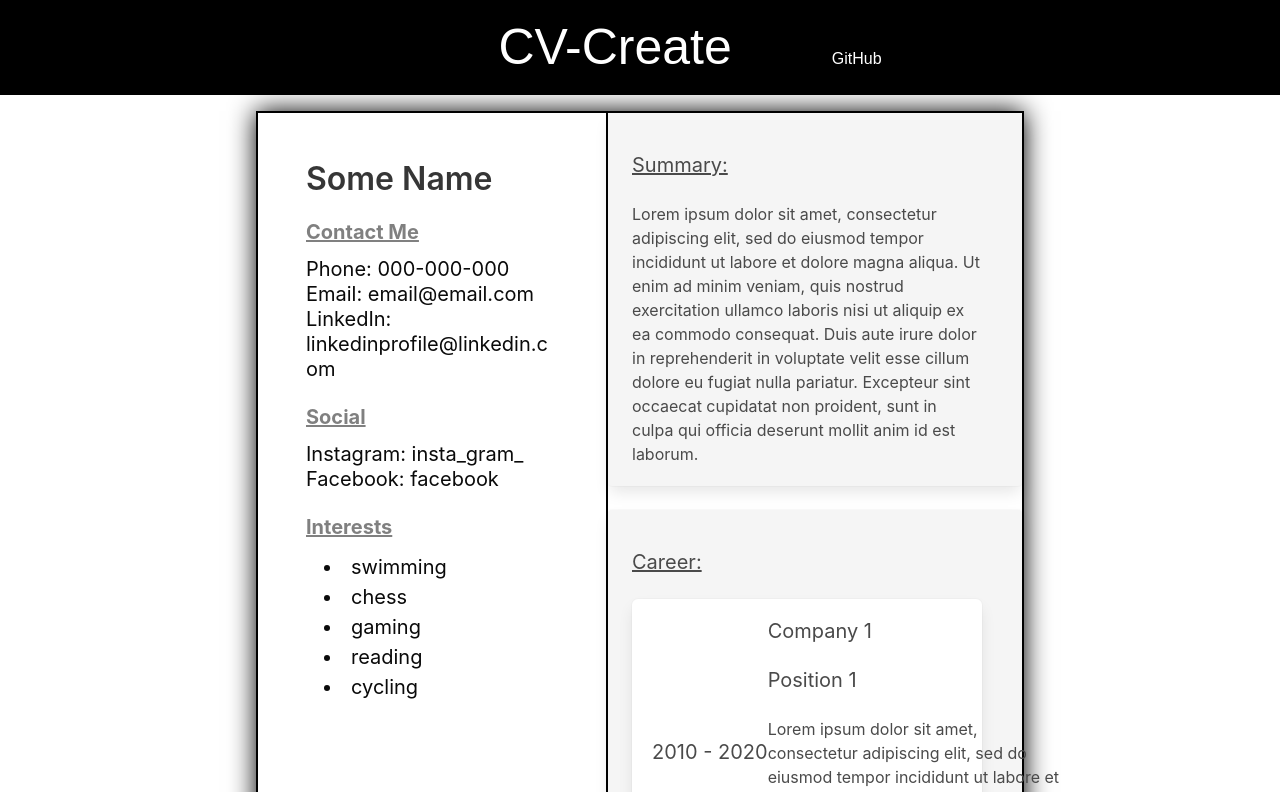
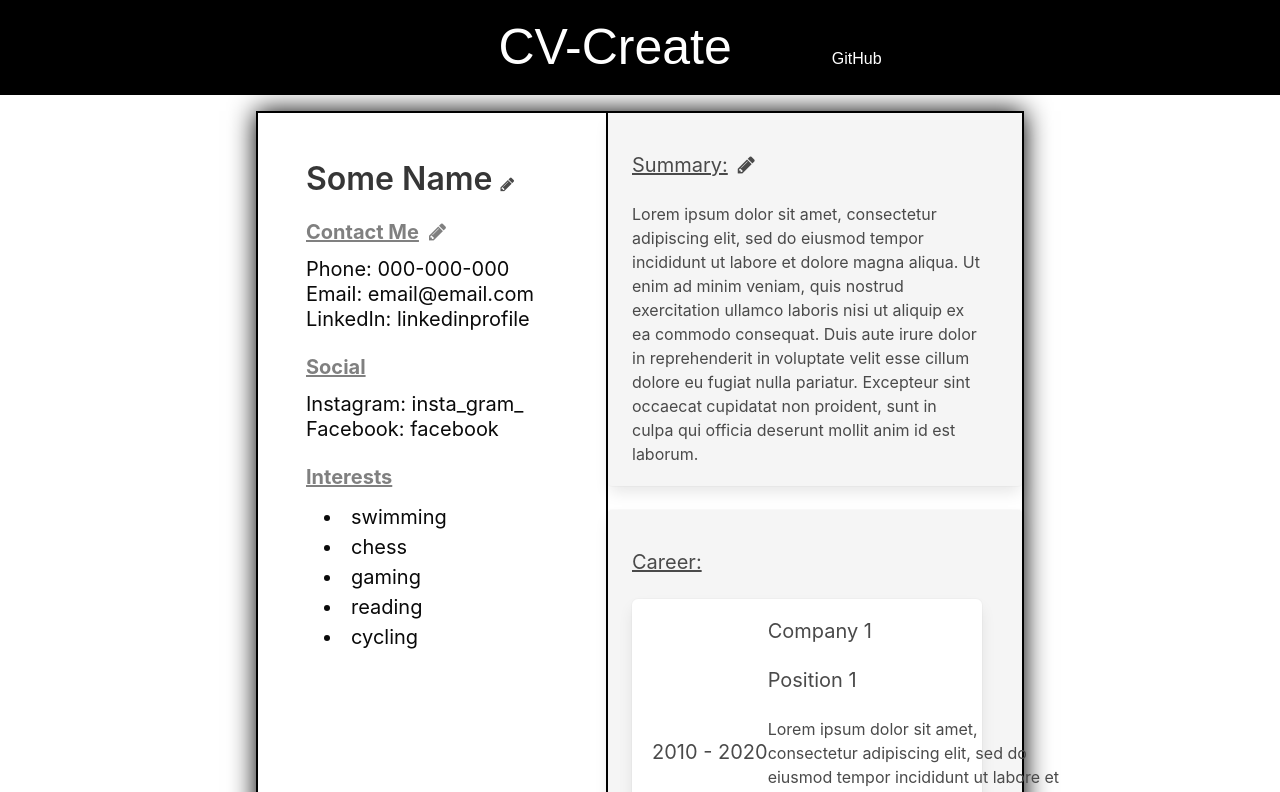
Before and after one commit to Kn0wn-Un/cv-application, a React (Create React App) app: page / in a window 1280 px wide. Shown: the top 792 px of the page. Built offline with nearby package versions, Linux system fonts and the light colour scheme.

Commit message:
simple edits added

```diff
--- a/src/components/Contact.js
+++ b/src/components/Contact.js
@@ -7,16 +7,21 @@
     }
 
     render() {
-        let { Phone, email, LinkedIn } = this.props.data;
+        let { phone, email, linkedIn } = this.props.data;
         return (
             <div className="container has-text-black">
                 <div className="is-size-5 has-text-weight-bold per-heading">
                     Contact Me
+                    <i
+                        className="fa fa-pencil per-edit"
+                        aria-hidden="true"
+                        onClick={this.props.done}
+                    ></i>
                 </div>
-                {Phone === '' || (
+                {phone === '' || (
                     <div className="container">
                         <span className="subtitle has-text-black">Phone: </span>
-                        <span className="subtitle has-text-black">{Phone}</span>
+                        <span className="subtitle has-text-black">{phone}</span>
                     </div>
                 )}
                 {email === '' || (
@@ -25,13 +30,13 @@
                         <span className="subtitle has-text-black">{email}</span>
                     </div>
                 )}
-                {LinkedIn === '' || (
+                {linkedIn === '' || (
                     <div className="container has-text-black">
                         <span className="subtitle has-text-black">
                             LinkedIn:{' '}
                         </span>
                         <span className="subtitle has-text-black">
-                            {LinkedIn}
+                            {linkedIn}
                         </span>
                     </div>
                 )}
--- /dev/null
+++ b/src/components/ContactInput.js
@@ -0,0 +1,63 @@
+import React, { Component } from 'react';
+import data from '../data';
+
+class ContactInput extends Component {
+    constructor(props) {
+        super(props);
+        this.state = { ...data.contact };
+        this.handleChange = this.handleChange.bind(this);
+        this.changeContact = this.changeContact.bind(this);
+    }
+    changeContact(e) {
+        data.contact.phone = this.state.phone.trim();
+        data.contact.email = this.state.email.trim();
+        data.contact.linkedIn = this.state.linkedIn.trim();
+        this.props.done();
+        e.preventDefault();
+    }
+    handleChange(e) {
+        this.setState({ [e.target.id]: e.target.value });
+    }
+    render() {
+        return (
+            <form onSubmit={this.changeContact}>
+                <div className="is-size-5 has-text-weight-bold per-heading">
+                    Contact Me
+                </div>
+                <label>Phone:</label>
+                <br />
+                <input
+                    type="text"
+                    placeholder="Phone"
+                    id="phone"
+                    value={this.state.phone}
+                    onChange={this.handleChange}
+                ></input>
+                <br />
+                <label>email:</label>
+                <br />
+                <input
+                    type="text"
+                    placeholder="email"
+                    id="email"
+                    value={this.state.email}
+                    onChange={this.handleChange}
+                ></input>
+                <br />
+                <label>Linkedin profile:</label>
+                <br />
+                <input
+                    type="text"
+                    placeholder="Linkedin"
+                    id="linkedIn"
+                    value={this.state.linkedIn}
+                    onChange={this.handleChange}
+                ></input>
+                <br />
+                <button>Submit</button>
+            </form>
+        );
+    }
+}
+
+export default ContactInput;
--- a/src/components/Info.js
+++ b/src/components/Info.js
@@ -1,18 +1,44 @@
-import React from 'react';
+import React, { Component } from 'react';
 import Summary from './Summary';
 import Career from './Career';
 import Education from './Education';
 import Skills from './Skills';
+import SummaryInput from './SummaryInput';
 import data from '../data';
 
-function Info() {
+class Info extends Component {
+    constructor(props) {
+        super(props);
+        this.state = {
+            sumEdit: false,
+        };
+        this.editSum = this.editSum.bind(this);
+    }
+    editSum() {
+        this.setState({ sumEdit: !this.state.sumEdit });
+    }
+    render() {
         return (
             <div className="tile is-ancestor is-vertical">
                 <div className="tile is-parent">
                     <article className="tile is-child notification box">
-                    <div className="subtitle per-heading">Summary:</div>
+                        <div className="subtitle per-heading">
+                            Summary:
+                            <i
+                                className="fa fa-pencil per-edit"
+                                aria-hidden="true"
+                                onClick={this.editSum}
+                            ></i>
+                        </div>
                         <div className="content">
-                        <Summary summary={data.summary} />
+                            {this.state.sumEdit ? (
+                                <SummaryInput done={this.editSum} />
+                            ) : (
+                                <Summary
+                                    summary={data.summary}
+                                    done={this.editSum}
+                                />
+                            )}
                         </div>
                     </article>
                 </div>
@@ -43,5 +69,6 @@
             </div>
         );
     }
+}
 
 export default Info;
--- a/src/components/Name.js
+++ b/src/components/Name.js
@@ -3,21 +3,56 @@
 import Contact from './Contact';
 import Social from './Social';
 import Interests from './Interests';
+import NameInput from './NameInput';
+import ContactInput from './ContactInput';
 
 class Name extends React.Component {
     constructor(props) {
         super(props);
-        this.state = {};
+        this.state = {
+            nameEdit: false,
+            contactEdit: false,
+            socialEdit: false,
+        };
+        this.editName = this.editName.bind(this);
+        this.editContact = this.editContact.bind(this);
+    }
+    editName() {
+        this.setState({ nameEdit: !this.state.nameEdit });
+    }
+    editContact() {
+        this.setState({ contactEdit: !this.state.contactEdit });
     }
     render() {
         return (
             <section className="hero">
                 <div className="hero-body">
                     <div className="container">
-                        <span className="title"> {data.name.first + ' '} </span>
-                        <span className="title"> {data.name.last} </span>
+                        {this.state.nameEdit ? (
+                            <NameInput done={this.editName} />
+                        ) : (
+                            <div>
+                                <span className="title">
+                                    {' '}
+                                    {data.name.first + ' '}{' '}
+                                </span>
+                                <span className="title">
+                                    {' '}
+                                    {data.name.last}{' '}
+                                </span>
+                                <i
+                                    className="fa fa-pencil"
+                                    aria-hidden="true"
+                                    onClick={this.editName}
+                                ></i>
+                            </div>
+                        )}
                     </div>
-                    <Contact data={data.contact} />
+                    {this.state.contactEdit ? (
+                        <ContactInput done={this.editContact} />
+                    ) : (
+                        <Contact data={data.contact} done={this.editContact} />
+                    )}
                     {data.social && (
                         <div className="container has-text-black">
                             <div className="is-size-5 has-text-weight-bold per-heading">
--- /dev/null
+++ b/src/components/NameInput.js
@@ -0,0 +1,51 @@
+import React, { Component } from 'react';
+import data from '../data';
+
+class NameInput extends Component {
+    constructor(props) {
+        super(props);
+        this.state = {
+            firstName: data.name.first,
+            lastName: data.name.last,
+        };
+        this.handleChange = this.handleChange.bind(this);
+        this.changeName = this.changeName.bind(this);
+    }
+    changeName(e) {
+        if (!this.state.firstName.trim() || !this.state.lastName.trim()) {
+            this.props.done();
+            e.preventDefault();
+            return;
+        }
+        data.name.first = this.state.firstName;
+        data.name.last = this.state.lastName;
+        this.props.done();
+    }
+    handleChange(e) {
+        this.setState({ [e.target.id]: e.target.value });
+    }
+    render() {
+        return (
+            <form onSubmit={this.changeName}>
+                <input
+                    type="text"
+                    placeholder="First Name"
+                    id="firstName"
+                    value={this.state.firstName}
+                    onChange={this.handleChange}
+                ></input>
+                <input
+                    type="text"
+                    placeholder="Last Name"
+                    id="lastName"
+                    value={this.state.lastName}
+                    onChange={this.handleChange}
+                ></input>
+                <br />
+                <button>Submit</button>
+            </form>
+        );
+    }
+}
+
+export default NameInput;
--- /dev/null
+++ b/src/components/SummaryInput.js
@@ -0,0 +1,38 @@
+import React, { Component } from 'react';
+import data from '../data';
+
+class SummaryInput extends Component {
+    constructor(props) {
+        super(props);
+        this.state = {
+            summary: data.summary,
+        };
+        this.handleChange = this.handleChange.bind(this);
+        this.changeSumm = this.changeSumm.bind(this);
+    }
+    changeSumm(e) {
+        data.summary = this.state.summary.trim();
+        this.props.done();
+    }
+    handleChange(e) {
+        this.setState({ [e.target.id]: e.target.value });
+    }
+    render() {
+        return (
+            <form onSubmit={this.changeSumm}>
+                <textarea
+                    placeholder="write something about yourself..."
+                    id="summary"
+                    value={this.state.summary}
+                    onChange={this.handleChange}
+                    className="summary-ta"
+                />
+                <br />
+                <button>Submit</button>
+                <button>Cancel</button>
+            </form>
+        );
+    }
+}
+
+export default SummaryInput;
--- a/src/data.js
+++ b/src/data.js
@@ -1,9 +1,9 @@
 let data = {
     name: { first: 'Some', last: 'Name' },
     contact: {
-        Phone: '000-000-000',
+        phone: '000-000-000',
         email: 'email@email.com',
-        LinkedIn: 'linkedinprofile@linkedin.com',
+        linkedIn: 'linkedinprofile',
     },
     social: [
         {
--- a/src/styles/styles.css
+++ b/src/styles/styles.css
@@ -59,3 +59,10 @@
 .work-done {
     max-width: 300px;
 }
+.per-edit {
+    margin-left: 10px;
+}
+.summary-ta {
+    height: 200px;
+    width: 400px;
+}
```
Lines whose indentation alone changed are shown as unchanged.
